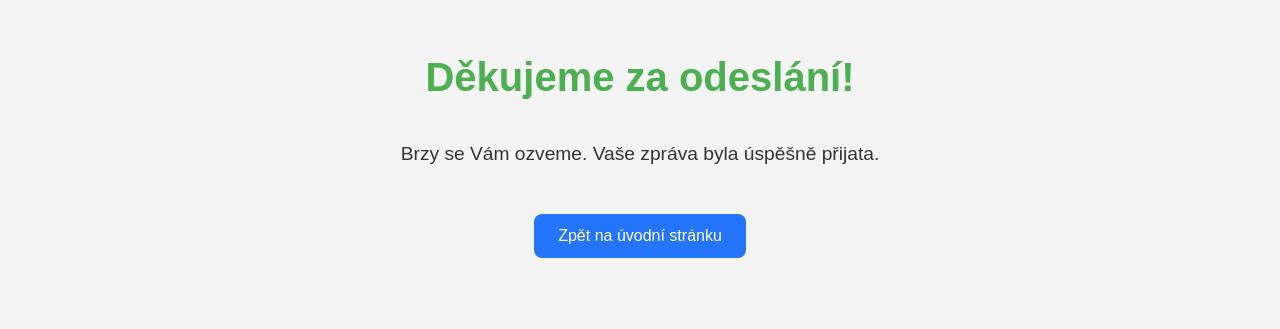
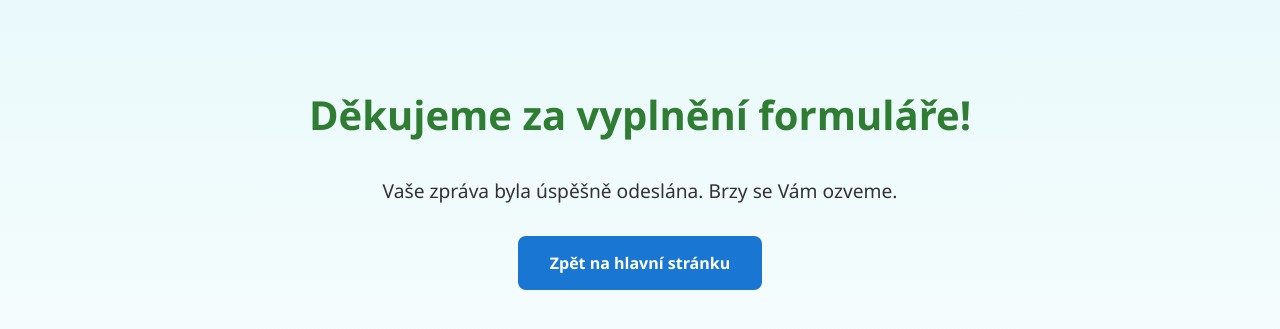
Before and after one commit to Plozyak/Prokladka, a plain HTML site: page thank-you.html in a window 1280 px wide. Shown: the part 265-594 px from the top of the page. Drawn offline with Linux system fonts and the light colour scheme.

Commit message:
Update thank-you.html

```diff
--- a/thank-you.html
+++ b/thank-you.html
@@ -3,58 +3,69 @@
 <head>
   <meta charset="UTF-8" />
   <meta name="viewport" content="width=device-width, initial-scale=1.0" />
-  <title>Děkujeme!</title>
+  <title>Děkujeme za odeslání</title>
 
-  <!-- Google tag (gtag.js) -->
+  <!-- Google tag (gtag.js) – Google Ads -->
   <script async src="https://www.googletagmanager.com/gtag/js?id=AW-17417876779"></script>
   <script>
     window.dataLayer = window.dataLayer || [];
     function gtag(){dataLayer.push(arguments);}
     gtag('js', new Date());
 
+    // Nastavení měření
     gtag('config', 'AW-17417876779');
 
-    // Odeslání konverzní události
+    // Spuštění konverze
     gtag('event', 'conversion', {
-        'send_to': 'AW-17417876779'
+      'send_to': 'AW-17417876779'
     });
   </script>
 
   <style>
     body {
-      background: #f4f4f4;
-      font-family: Arial, sans-serif;
+      background: linear-gradient(to bottom, #e0f7fa, #ffffff);
+      font-family: 'Segoe UI', Tahoma, Geneva, Verdana, sans-serif;
       display: flex;
       flex-direction: column;
       justify-content: center;
       align-items: center;
       min-height: 100vh;
       text-align: center;
+      padding: 2rem;
+      color: #333;
     }
+
     h1 {
-      color: #4caf50;
+      color: #2e7d32;
       font-size: 2.5rem;
+      margin-bottom: 1rem;
     }
+
     p {
       font-size: 1.2rem;
-      margin-top: 1rem;
-      color: #333;
+      margin-bottom: 2rem;
     }
-    a {
-      margin-top: 30px;
+
+    a.button {
       display: inline-block;
-      padding: 0.8rem 1.5rem;
-      background: #2575fc;
-      color: #fff;
+      padding: 1rem 2rem;
+      background-color: #1976d2;
+      color: white;
+      border-radius: 8px;
       text-decoration: none;
-      border-radius: 8px;
+      font-weight: bold;
+      transition: background-color 0.3s ease;
+    }
+
+    a.button:hover {
+      background-color: #1565c0;
     }
   </style>
 </head>
 
 <body>
-  <h1>Děkujeme za odeslání!</h1>
-  <p>Brzy se Vám ozveme. Vaše zpráva byla úspěšně přijata.</p>
-  <a href="https://diplomovapomoccom.netlify.app/">Zpět na úvodní stránku</a>
+  <h1>Děkujeme za vyplnění formuláře!</h1>
+  <p>Vaše zpráva byla úspěšně odeslána. Brzy se Vám ozveme.</p>
+  <a href="https://diplomovapomoccom.netlify.app" class="button">Zpět na hlavní stránku</a>
 </body>
 </html>
```
